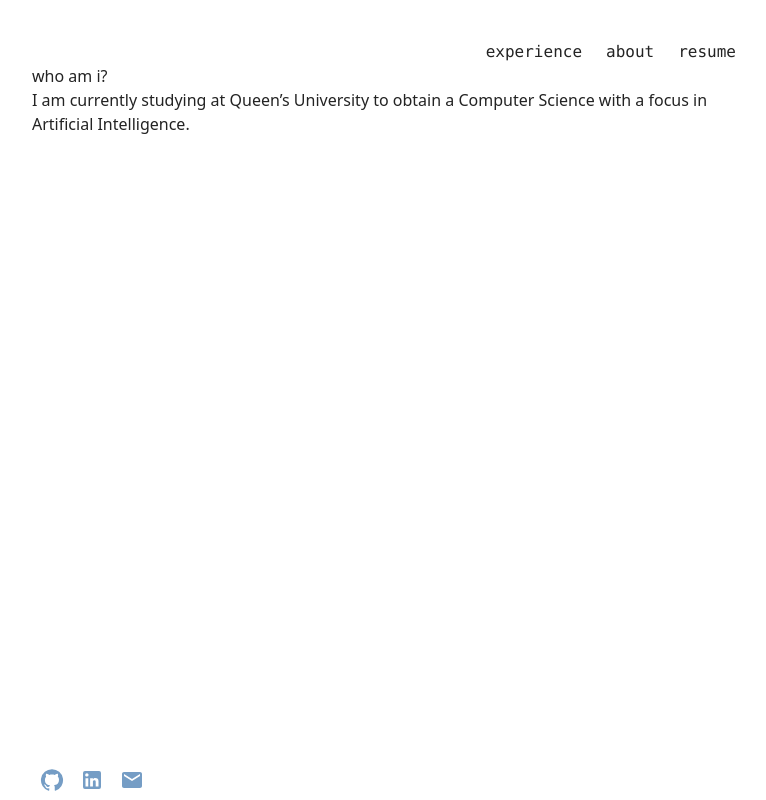
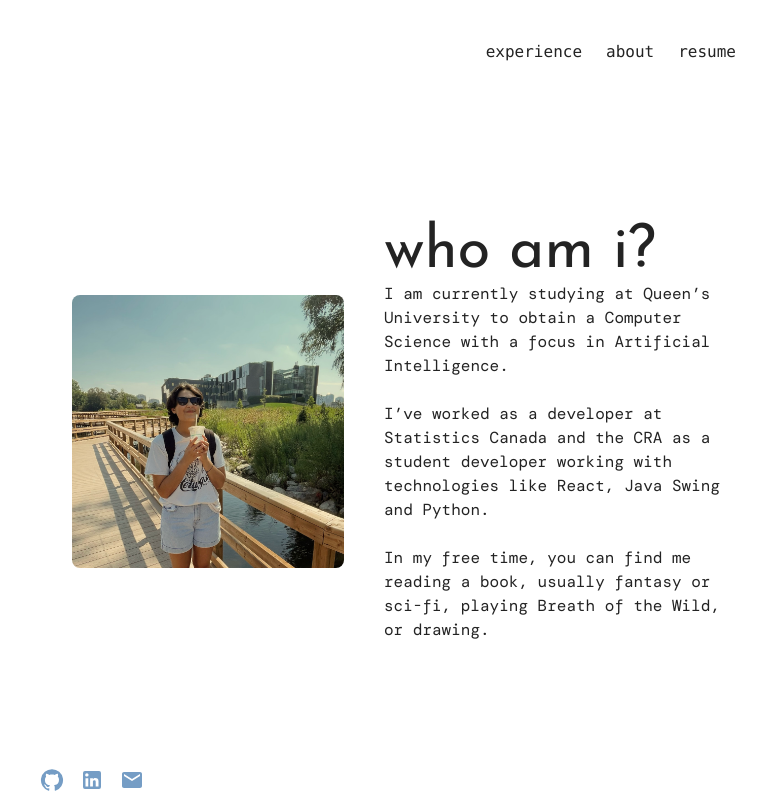
Before and after one commit to kalefed/kale-v2, a Next.js app in the folder kale-v2/: page /about in a window 1280 px wide. Shown: the whole page, without its empty margins (256-1022 px from the left). Built offline with nearby package versions, Linux system fonts and the light colour scheme.

Commit message:
Add about + resume

```diff
--- a/kale-v2/app/about/page.js
+++ b/kale-v2/app/about/page.js
@@ -1,11 +1,41 @@
-import Image from 'next/image'
+import { dm_mono, josefin_sans } from "../font";
+import Image from "next/image";
+import profile from "..//..//assets/profile.png";
+
 export default function About() {
-    return (
-        <main>
-            <div>
-                <h1>who am i?</h1>
-                <p>I am currently studying at Queen’s University to obtain a Computer Science with a focus in Artificial Intelligence. </p>
-            </div>
-        </main>
-    )
+  return (
+    <div className="h-[calc(100vh-65px)]">
+      <div className="flex flex-col lg:flex-row items-center h-full">
+        <div className="basis-1/2 p-10">
+          <Image
+            src={profile}
+            alt="Picture of the author"
+            width={360}
+            height={360}
+            className="rounded-lg"
+          />
+        </div>
+        <div className="basis-1/2">
+          <h1
+            className={`lg:text-6xl md:text-4xl text-2xl ${josefin_sans.className}`}
+          >
+            who am i?
+          </h1>
+          <p className={`lg:text-base md:text-md text-sm ${dm_mono.className}`}>
+            I am currently studying at Queen’s University to obtain a Computer
+            Science with a focus in Artificial Intelligence.
+            <br />
+            <br />
+            I’ve worked as a developer at Statistics Canada and the CRA as a
+            student developer working with technologies like React, Java Swing
+            and Python.
+            <br />
+            <br />
+            In my free time, you can find me reading a book, usually fantasy or
+            sci-fi, playing Breath of the Wild, or drawing.
+          </p>
+        </div>
+      </div>
+    </div>
+  );
 }
--- a/kale-v2/app/page.js
+++ b/kale-v2/app/page.js
@@ -1,10 +1,7 @@
 import { dm_mono, josefin_sans } from "./font";
 import Image from "next/image";
 import profile from "../assets/profile.png";
-import { IconButton } from '@mui/material';
-import GitHubIcon from '@mui/icons-material/GitHub';
-import LinkedInIcon from '@mui/icons-material/LinkedIn';
-import EmailIcon from '@mui/icons-material/Email';
+
 
 export default function Home() {
 
@@ -24,15 +21,6 @@ export default function Home() {
             and computer science student
           </p>
         </div>
-        <div className="flex items-center justify-center">
-          <Image
-            src={profile}
-            alt="Picture of the author"
-            width={300}
-            height={300}
-            className="rounded-full"
-          />
-        </div>
       </div>
     </main>
   );
--- a/kale-v2/components/navbar.js
+++ b/kale-v2/components/navbar.js
@@ -1,5 +1,4 @@
 import Link from "next/link"
-
 export default function NavBar() {
     return (
         <div className="font-mono bg-blur flex flex-row justify-end pt-10">
@@ -11,7 +10,7 @@ export default function NavBar() {
             <Link href="/about" className="hover:text-[#759dc5]">about</Link>
           </li>
           <li>
-            <Link href="/resume" className="hover:text-[#759dc5]">resume</Link>
+            <Link href="/KaleighFederResume.pdf" download="KaleighFederResume.pdf" className="hover:text-[#759dc5]">resume</Link>
           </li>
         </ul>
         </div>
```
Also changed, not shown: 1 other file (tests, documents, lock files or other folders).
